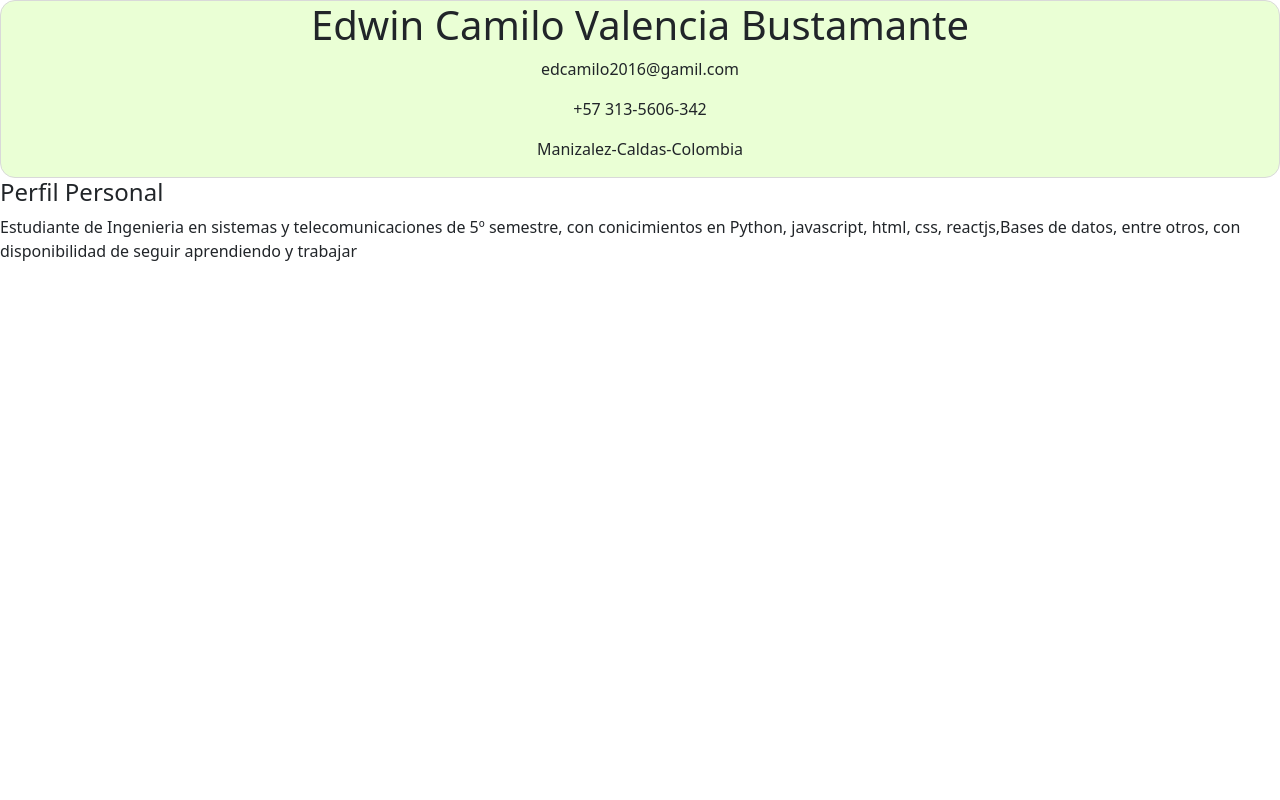
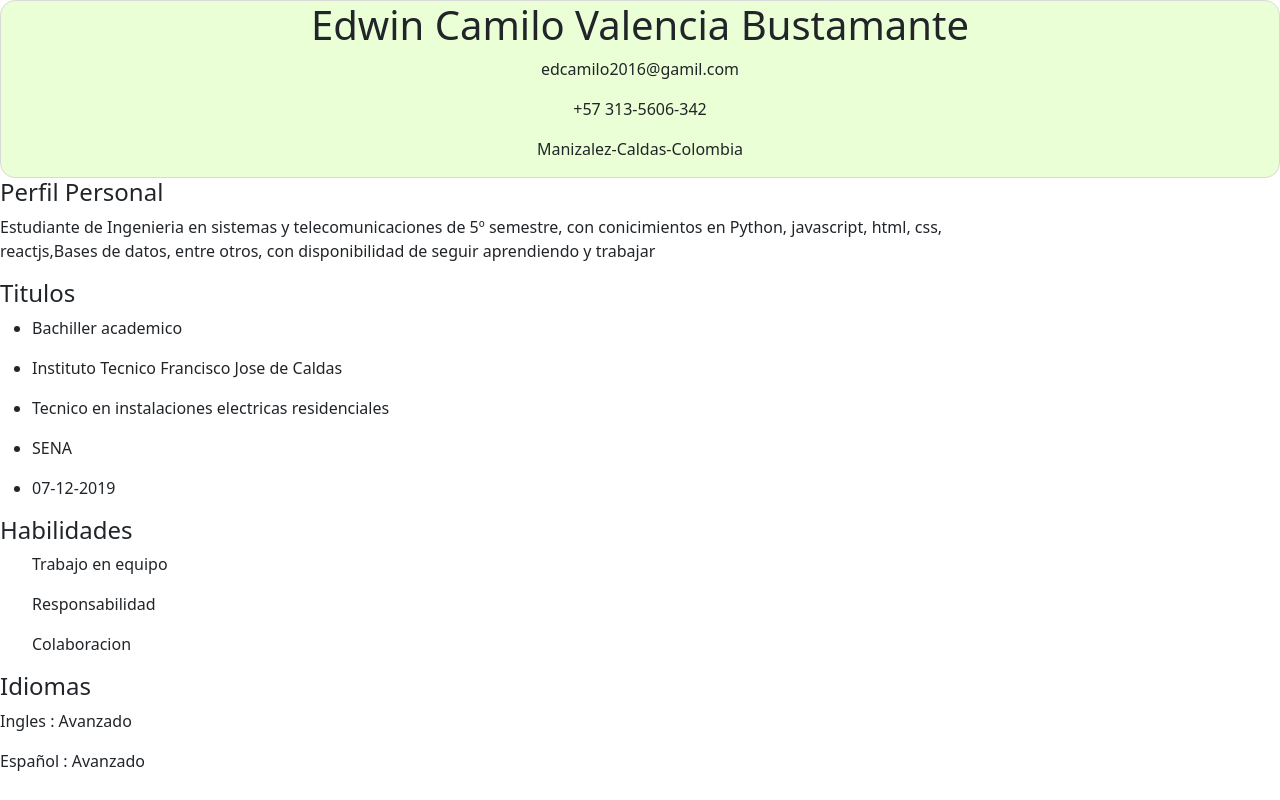
Before and after one commit to Edwincamilovalencia/curriculum, a React (Create React App) app: page / in a window 1280 px wide. Built offline with nearby package versions, Linux system fonts and the light colour scheme.

Commit message:
mas informacion personal

```diff
--- a/src/App.css
+++ b/src/App.css
@@ -4,3 +4,6 @@
   text-align: center;
   border-radius: 15px;
 }
+.information--aboutMe{
+  max-width: 80%;
+}
--- a/src/App.js
+++ b/src/App.js
@@ -10,6 +10,7 @@ function PersonalInfo(props) {
       <p>{props.email}</p>
       <p>{props.phone}</p>
       <p>{props.address}</p>
+
     </div>
   );
 }
@@ -18,10 +19,52 @@ function AboutMeDes(props) {
   return (
     <div className='information--aboutMe'>
       <h4>{props.aboutMe}</h4>
+
       <p>{props.text}</p>
     </div>
   );
 }
+
+function Titles(props){
+  return(
+    <div className='information--titles'>
+      <h4>{props.titles}</h4>
+      <ul>
+        <li><p>{props.degree1}</p></li>
+        <li><p>{props.school1}</p></li>
+        <li><p>{props.degree2}</p></li>
+        <li><p>{props.school2}</p></li>
+        <li><p>{props.date}</p></li>
+      </ul>
+    </div>
+  );
+}
+
+function Habilities(props){
+  return(
+    <div>
+      <h4>{props.Habilities}</h4>
+      <ul>
+        <p>{props.workGroup}</p>
+        <p>{props.responsability}</p>
+        <p>{props.collaboration}</p>
+      </ul>
+    </div>
+
+  );
+}
+
+function Languages(props){
+  return(
+    <div>
+      <h4>{props.languages}</h4>
+      <p>{props.Spanish}</p>
+      <p>{props.English}</p>
+    </div>
+
+  );
+}
+
 
 const myInfo = {
   name: 'Edwin Camilo Valencia Bustamante',
@@ -35,7 +78,28 @@ const myinfoAboutMe = {
   text:'Estudiante de Ingenieria en sistemas y telecomunicaciones de 5º semestre, con conicimientos en  Python, javascript, html, css, reactjs,Bases de datos, entre otros, con disponibilidad de seguir aprendiendo y trabajar'
   }
 
+const myTitles =
+  {
+  titles:'Titulos',
+  degree1: 'Bachiller academico',
+  degree2: 'Tecnico en instalaciones electricas residenciales',
+  school1: 'Instituto Tecnico Francisco Jose de Caldas',
+  school2: 'SENA',
+  date: '07-12-2019'
+}
 
+const myInfoHabilities={
+  Habilities:'Habilidades',
+  workGroup:'Trabajo en equipo',
+  responsability:'Responsabilidad',
+  collaboration:'Colaboracion'
+}
+
+const myInfoLanguages={
+  languages:'Idiomas',
+  Spanish:'Ingles : Avanzado',
+  English:'Español : Avanzado'
+}
 
 function Curriculum(props) {
   return(
@@ -50,7 +114,25 @@ function Curriculum(props) {
         aboutMe={props.aboutMe}
         text={props.text}
       />
-
+      <Titles
+        titles={props.titles}
+        degree1={props.degree1}
+        school1={props.school1}
+        degree2={props.degree2}
+        school2={props.school2}
+        date={props.date}
+      />
+      <Habilities
+        Habilities={props.Habilities}
+        workGroup={props.workGroup}
+        responsability={props.responsability}
+        collaboration={props.collaboration}
+      />
+      <Languages
+        languages={props.languages}
+        Spanish={props.Spanish}
+        English={props.English}
+      />
     </div>
   );
 }
@@ -65,6 +147,19 @@ function App() {
         address={myInfo.address}
         aboutMe={myinfoAboutMe.aboutMe}
         text={myinfoAboutMe.text}
+        titles={myTitles.titles}
+        degree1={myTitles.degree1}
+        school1={myTitles.school1}
+        degree2={myTitles.degree2}
+        school2={myTitles.school2}
+        date={myTitles.date}
+        Habilities={myInfoHabilities.Habilities}
+        workGroup={myInfoHabilities.workGroup}
+        responsability={myInfoHabilities.responsability}
+        collaboration={myInfoHabilities.collaboration}
+        languages={myInfoLanguages.languages}
+        Spanish={myInfoLanguages.Spanish}
+        English={myInfoLanguages.English}
       />
     </div>
   );
```
